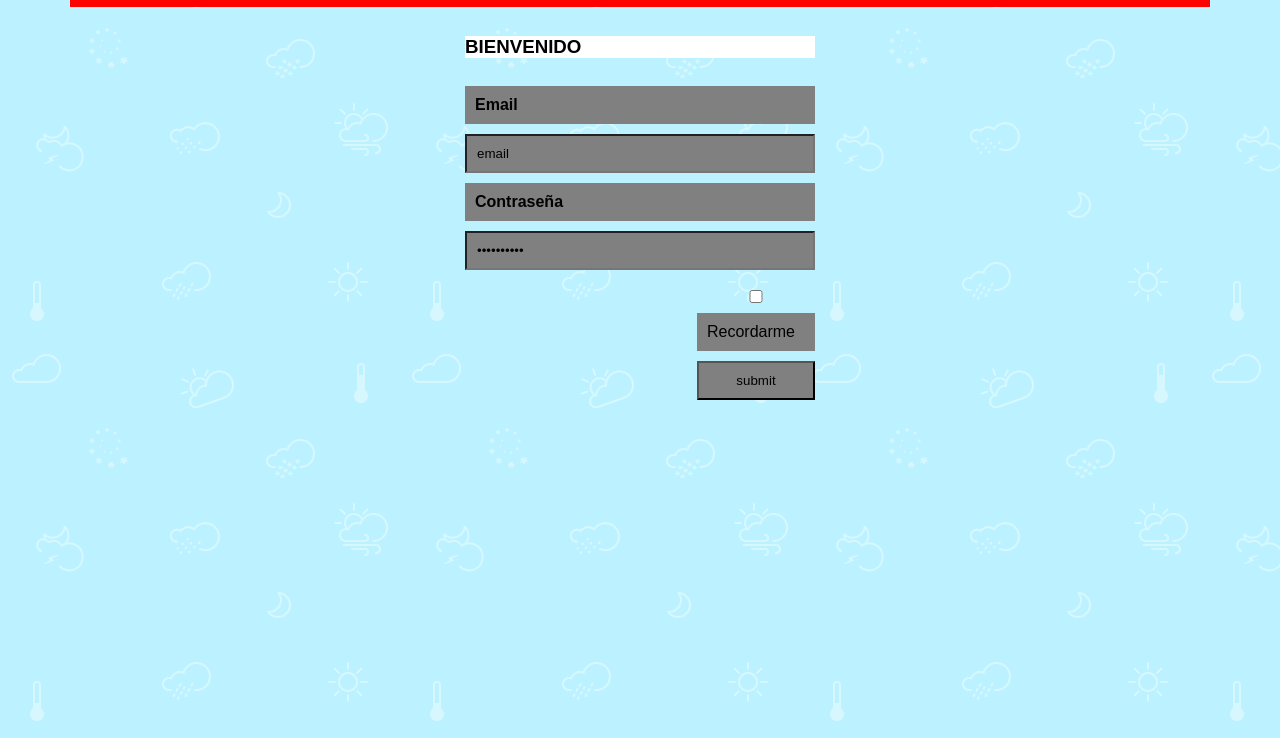
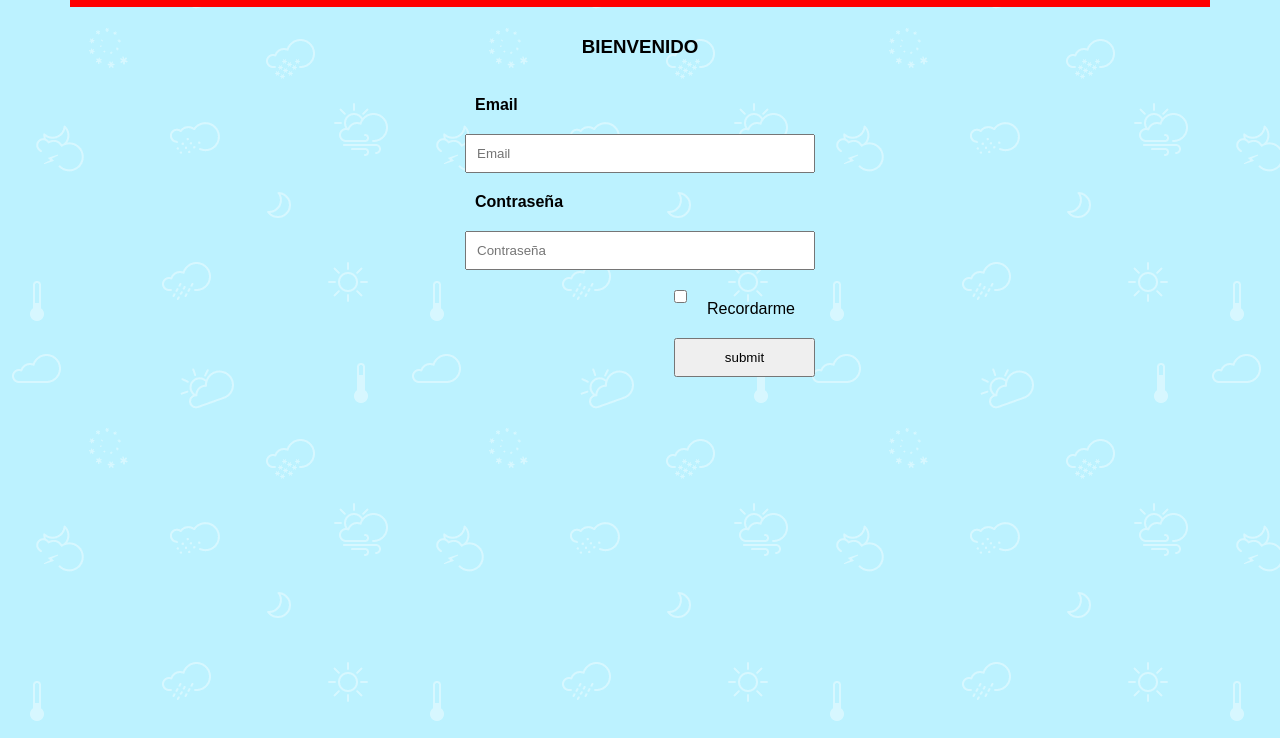
Before and after one commit to gastonestevez/practicasfullstack, a plain HTML site: page Practica_3/login.html in a window 1280 px wide. Shown: the part 62-800 px from the top of the page. Drawn offline with Linux system fonts and the light colour scheme.

Commit message:
actualizo formulario de login

```diff
--- a/Practica_3/css/styles.css
+++ b/Practica_3/css/styles.css
@@ -125,14 +125,13 @@ img,p{
 .boxFormulario{
   width: 350px;
   margin: 0 auto;
-  background-color: white;
 }
 
 input,label{
   display: block;
   padding: 10px 10px 10px 10px;
   margin: 10px 10px 10px 0px;
-  background-color: gray;
+  /*background-color: gray;*/
   width: 100%;
 }
 
@@ -145,6 +144,12 @@ input,label{
 .camposDerecha{
   float: right;
 }
-.checkboxRecordame{
-  display: block;
+
+.check,.checklbl{
+  float: left;
+  width: auto;
 }
+
+.tituloLogin{
+  text-align: center;
+}
--- a/Practica_3/login.html
+++ b/Practica_3/login.html
@@ -29,14 +29,14 @@
           <form class="formularioContacto" action="index.html" method="post">
             <div class="relleno">
               <label for="email"><strong>Email</strong></label>
-              <input type="text" name="email" value="email" required>
+              <input type="text" name="email" value="" placeholder="Email"  required>
               <label for="pwd"><strong>Contraseña</strong></label>
-              <input type="password" name="pwd" value="Contraseña">
+              <input type="password" name="pwd" value=""placeholder="Contraseña" required>
             </div>
             <div class="camposDerecha">
                 <div class="checkboxRecordame">
-                  <input type="checkbox" name="recuerdame" value="recuerdame">
-                  <label for="Recordarme">Recordarme</label>
+                  <input class="check" type="checkbox" name="recordarme" value="recordame">
+                  <label class="checklbl" for="Recordarme">Recordarme</label>
               </div>
                 <input type="button" name="submit" value="submit">
             </div>
```
